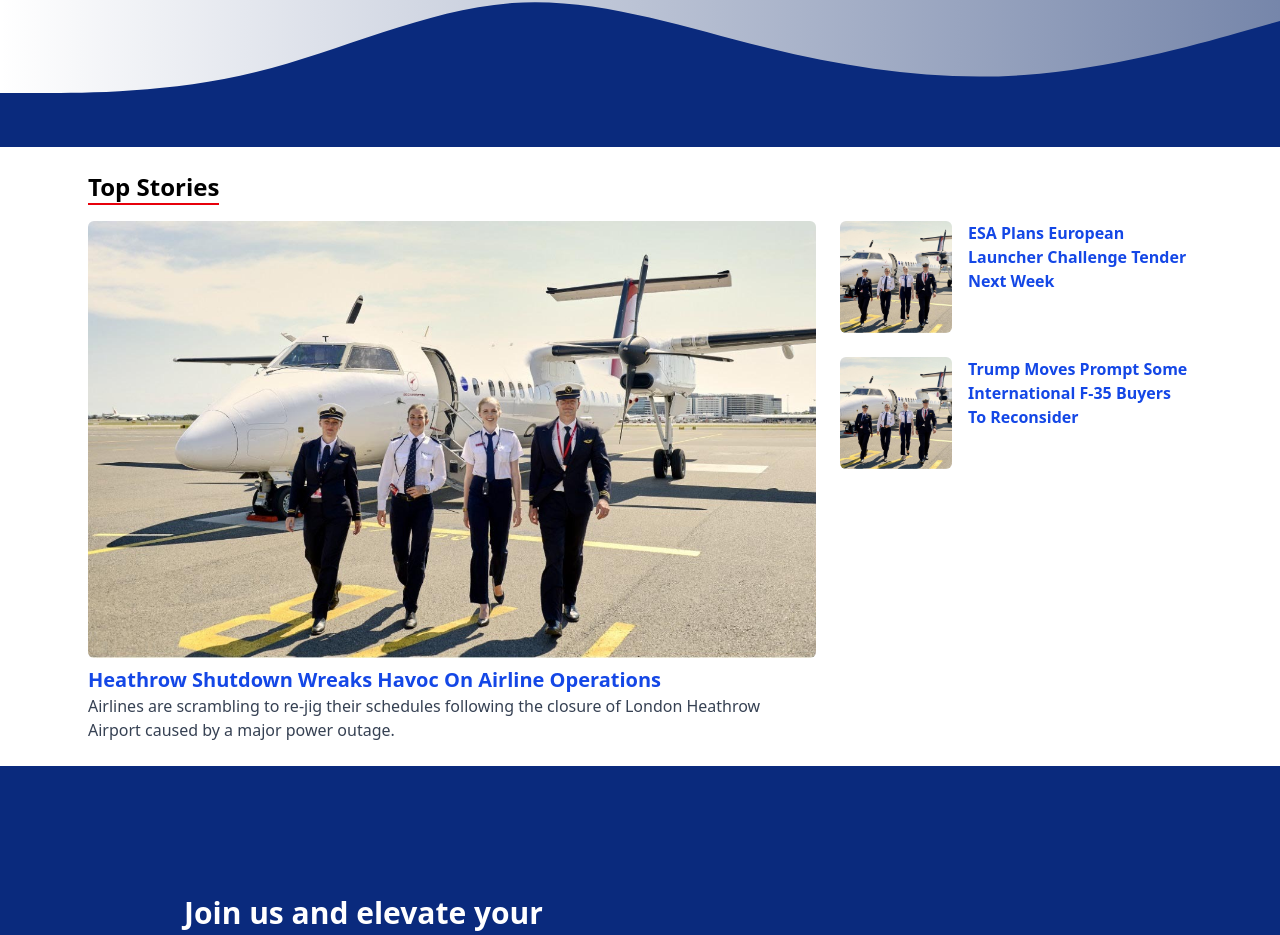
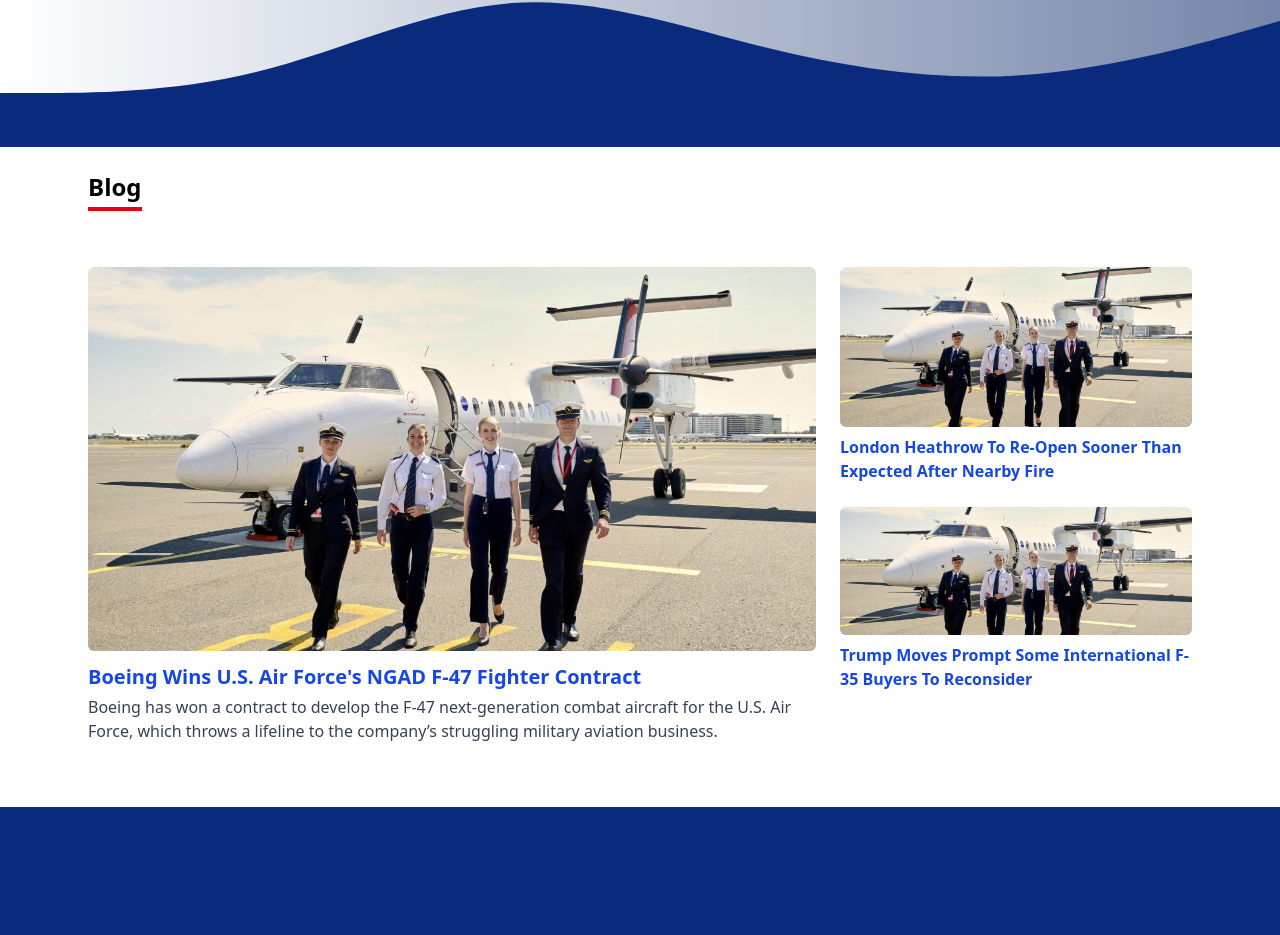
Before and after one commit to bilalpt/Flyrad, a React (Vite) app: page / in a window 1280 px wide. Shown: the part 3683-4618 px from the top of the page. Built offline with nearby package versions, Linux system fonts and the light colour scheme.

Commit message:
blog design updated

```diff
--- a/src/Components/Blog/Blog.jsx
+++ b/src/Components/Blog/Blog.jsx
@@ -3,43 +3,52 @@
 
 const Blog = () => {
     return (
-        <div className="max-w-6xl mx-auto p-6">
+        <div className="max-w-6xl mx-auto p-6 ">
         {/* Title */}
-            <h2 className="text-2xl font-bold border-b-2 border-red-600 inline-block mb-4">
-                Top Stories
+        <h2 className="text-2xl font-bold border-b-4 border-red-600 pb-1 inline-block ">
+          Blog
         </h2>
 
-            <div className="grid grid-cols-1 md:grid-cols-3 gap-6">
-                {/* Main story */}
+        <div className="grid grid-cols-1 md:grid-cols-3 gap-6 mt-4 md:mt-14 md:pb-10">
+          {/* Main Story */}
           <div className="md:col-span-2">
-                    <img src={homeflightimg2} alt="Main story" className="w-full h-auto rounded-md" />
-                    <h3 className="text-xl font-semibold text-blue-700 mt-2">
-                        Heathrow Shutdown Wreaks Havoc On Airline Operations
+            <img
+              src={homeflightimg2}
+              alt="Main story"
+              className="w-full h-96 object-cover rounded-md"
+            />
+            <h3 className="text-xl font-bold text-blue-700 mt-3">
+              Boeing Wins U.S. Air Force's NGAD F-47 Fighter Contract
             </h3>
-                    <p className="text-gray-700">
-                        Airlines are scrambling to re-jig their schedules following the
-                        closure of London Heathrow Airport caused by a major power outage.
+            <p className="text-gray-700 mt-1">
+              Boeing has won a contract to develop the F-47 next-generation combat
+              aircraft for the U.S. Air Force, which throws a lifeline to the
+              company’s struggling military aviation business.
             </p>
           </div>
 
-                {/* Side stories */}
-                <div className="space-y-6">
-                    <div className="flex gap-4 items-start">
-                        <img src={homeflightimg2} alt="Side story 1" className="w-28 h-28 object-cover rounded-md" />
+          {/* Side Stories */}
+          <div className="flex flex-col gap-6">
             <div>
-                            <h4 className="text-md font-semibold text-blue-700">
-                                ESA Plans European Launcher Challenge Tender Next Week
+              <img
+                src={homeflightimg2}
+                alt="Side story 1"
+                className="w-full h-40 object-cover rounded-md"
+              />
+              <h4 className="text-md font-semibold text-blue-700 mt-2">
+                London Heathrow To Re-Open Sooner Than Expected After Nearby Fire
               </h4>
             </div>
-                    </div>
 
-                    <div className="flex gap-4 items-start">
-                        <img src={homeflightimg2} alt="Side story 2" className="w-28 h-28 object-cover rounded-md" />
             <div>
-                            <h4 className="text-md font-semibold text-blue-700">
+              <img
+                src={homeflightimg2}
+                alt="Side story 2"
+                className="w-full h-32 object-cover rounded-md"
+              />
+              <h4 className="text-md font-semibold text-blue-700 mt-2">
                 Trump Moves Prompt Some International F-35 Buyers To Reconsider
               </h4>
-                        </div>
             </div>
           </div>
         </div>
```
Lines whose indentation alone changed are shown as unchanged.
